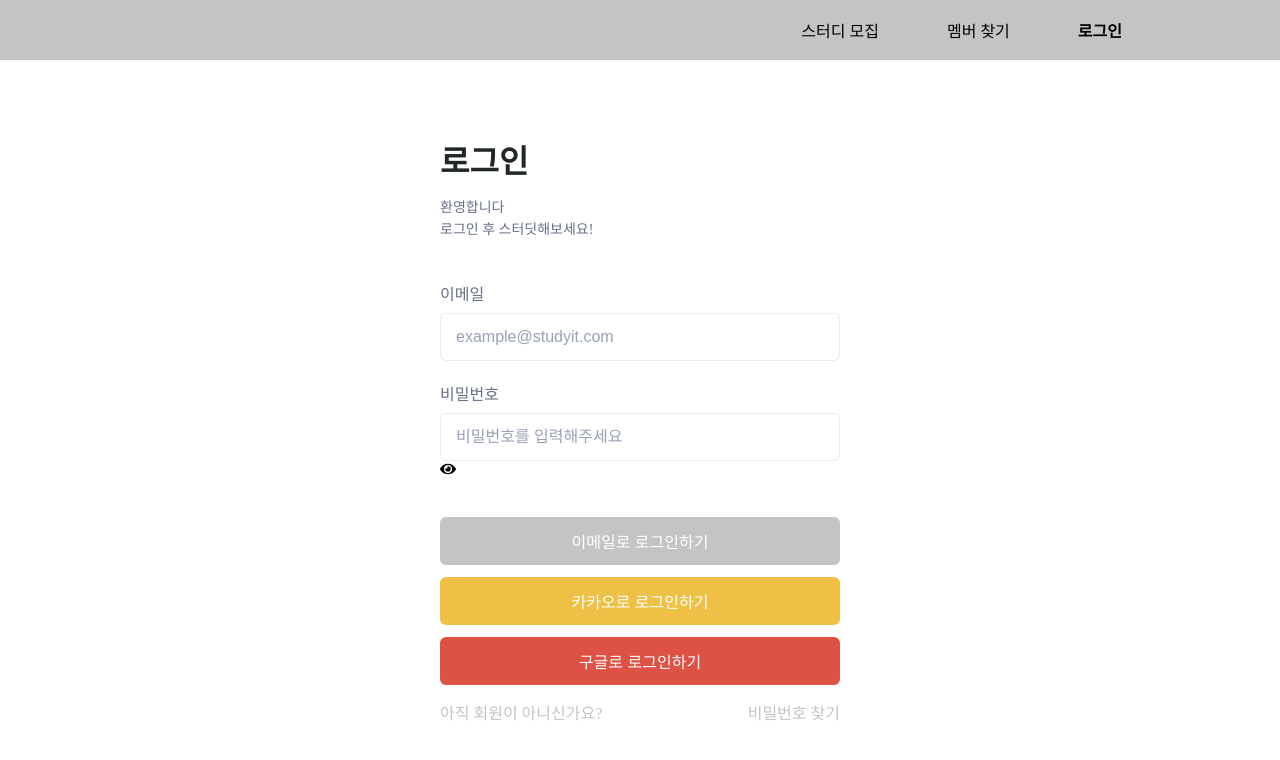
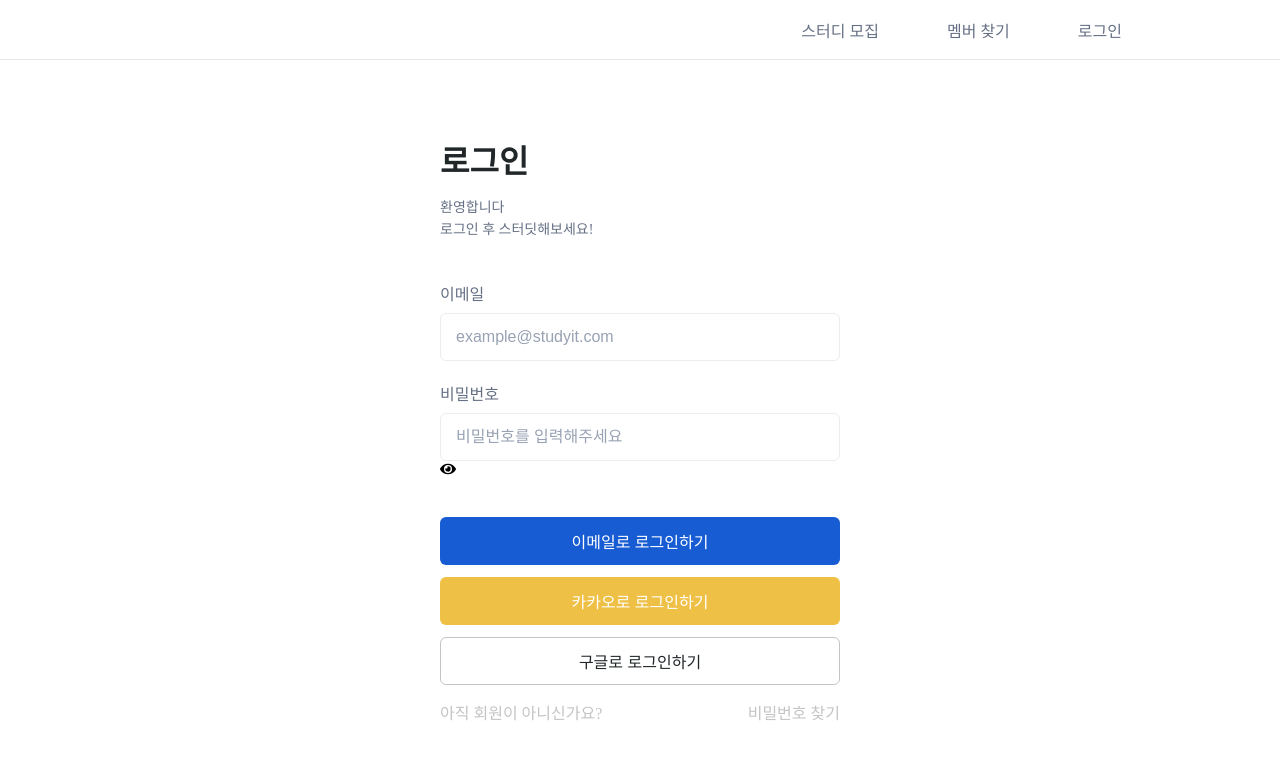
Before and after one commit to study-group-portfolio/study-frontend, a React (Create React App) app: page /login in a window 1280 px wide. Shown: the top 760 px of the page. Built offline with nearby package versions, Linux system fonts and the light colour scheme.

Commit message:
Signin form validation working

```diff
--- a/package.json
+++ b/package.json
@@ -32,7 +32,7 @@
       "last 1 safari version"
     ]
   },
-  "homepage": "http://study-group-portfolio/github.io/study-frontend",
+  "homepage": "https://study-group-portfolio.github.io/study-frontend",
   "devDependencies": {
     "@testing-library/jest-dom": "^5.11.4",
     "@testing-library/react": "^11.1.0",
--- a/src/App.tsx
+++ b/src/App.tsx
@@ -20,7 +20,7 @@ const GlobalStyle = createGlobalStyle`
 
   a {
     text-decoration: none;
-    color: ${(props) => props.theme.textColor}
+    color: #667085;
   }
 `;
 
--- a/src/components/Navbar.tsx
+++ b/src/components/Navbar.tsx
@@ -4,7 +4,8 @@ import { NavLink } from "react-router-dom";
 const Nav = styled.nav`
   width: 100%;
   height: 60px;
-  background-color: ${(props) => props.theme.bgColor};
+  background-color: transparent;
+  border-bottom: 1px solid #e4e7ec;
   display: flex;
   justify-content: flex-end;
   align-items: center;
@@ -25,34 +26,13 @@ function Navbar() {
     <Nav>
       <NavList>
         <NavItem>
-          <NavLink
-            to="/find-study"
-            style={(isActive) => ({
-              fontWeight: isActive ? "bold" : "normal",
-            })}
-          >
-            스터디 모집
-          </NavLink>
+          <NavLink to="/find-study">스터디 모집</NavLink>
         </NavItem>
         <NavItem>
-          <NavLink
-            to="/find-member"
-            style={(isActive) => ({
-              fontWeight: isActive ? "bold" : "normal",
-            })}
-          >
-            멤버 찾기
-          </NavLink>
+          <NavLink to="/find-member">멤버 찾기</NavLink>
         </NavItem>
         <NavItem>
-          <NavLink
-            to="/login"
-            style={(isActive) => ({
-              fontWeight: isActive ? "bold" : "normal",
-            })}
-          >
-            로그인
-          </NavLink>
+          <NavLink to="/login">로그인</NavLink>
         </NavItem>
       </NavList>
     </Nav>
--- a/src/pages/Login.tsx
+++ b/src/pages/Login.tsx
@@ -73,7 +73,7 @@ const LoginBtn = styled.button`
   height: 48px;
   border-radius: 6px;
   border-style: none;
-  background-color: #c4c4c4;
+  background-color: ${(props) => props.theme.primaryColor};
   margin-top: 40px;
   font-size: 16px;
   cursor: pointer;
@@ -87,9 +87,10 @@ const KakaoLoginBtn = styled(LoginBtn)`
 `;
 
 const GoogleLoginBtn = styled(KakaoLoginBtn)`
-  background-color: #de5246;
+  background-color: transparent;
   margin-top: 12px;
-  color: #fff;
+  color: #212729;
+  border: 1px solid #c4c4c4;
 `;
 
 const UtilityBox = styled.div`
--- a/src/pages/Signin.tsx
+++ b/src/pages/Signin.tsx
@@ -1,5 +1,5 @@
 import styled from "styled-components";
-import { Link } from "react-router-dom";
+import { useForm } from "react-hook-form";
 
 const Container = styled.div`
   width: 100%;
@@ -46,6 +46,12 @@ const PasswordLabel = styled(EmailLabel)`
   margin-top: 20px;
 `;
 
+const PasswordHelpText = styled.p`
+  color: #667085;
+  font-size: 14px;
+  margin-top: 6px;
+`;
+
 const EmailInput = styled.input`
   width: 400px;
   height: 48px;
@@ -81,6 +87,14 @@ const SigninBtn = styled.button`
 `;
 
 function EmailSignin() {
+  const {
+    register,
+    handleSubmit,
+    formState: { errors },
+  } = useForm();
+  const onValid = (data: any) => {
+    console.log(data);
+  };
   return (
     <Container>
       <Wrapper>
@@ -90,18 +104,31 @@ function EmailSignin() {
           <br />
           열정적인 멤버들이 기다리고 있어요!
         </Desc>
-        <Form>
+        <Form onSubmit={handleSubmit(onValid)}>
           <EmailLabel>이메일</EmailLabel>
-          <EmailInput placeholder="example@studyit.com"></EmailInput>
+          <EmailInput
+            {...(register("email"), { required: "이메일을 입력하세요" })}
+            placeholder="example@studyit.com"
+          ></EmailInput>
           <PasswordLabel>비밀번호</PasswordLabel>
           <PasswordInput
+            {...(register("password"),
+            {
+              required: true,
+              minLength: 8,
+            })}
             placeholder="비밀번호를 입력해주세요"
             type="password"
           ></PasswordInput>
+          <PasswordHelpText>영문/숫자/특수문자 조합, 8자~32자</PasswordHelpText>
           <PasswordLabel>비밀번호 확인</PasswordLabel>
-          <PasswordInput placeholder="비밀번호를 한 번 더 입력해주세요"></PasswordInput>
+          <PasswordInput
+            {...(register("confirmPassword"), { required: true, minLength: 8 })}
+            placeholder="비밀번호를 한 번 더 입력해주세요"
+            type="password"
+          ></PasswordInput>
+          <SigninBtn>회원가입하기</SigninBtn>
         </Form>
-        <SigninBtn>회원가입하기</SigninBtn>
       </Wrapper>
     </Container>
   );
--- a/src/pages/SigninReady.tsx
+++ b/src/pages/SigninReady.tsx
@@ -1,5 +1,4 @@
 import styled from "styled-components";
-import { Link } from "react-router-dom";
 
 const Container = styled.div`
   width: 100%;
@@ -53,10 +52,10 @@ const KakaoSignin = styled(EmailSignin)`
 `;
 
 const GoogleSignin = styled(EmailSignin)`
-  border: transparent;
-  background-color: #de5246;
+  border: 1px solid #c4c4c4;
+  background-color: transparent;
   margin-top: 12px;
-  color: #fff;
+  color: #212729;
 `;
 
 function Login() {
--- a/src/styled.d.ts
+++ b/src/styled.d.ts
@@ -2,8 +2,7 @@ import "styled-components";
 
 declare module "styled-components" {
   export interface DefaultTheme {
-    bgColor: string;
-    textColor: string;
-    elementColor?: string;
+    primaryColor: string;
+    secondaryColor: string;
   }
 }
--- a/src/theme.ts
+++ b/src/theme.ts
@@ -1,6 +1,6 @@
 import { DefaultTheme } from "styled-components";
 
 export const baseTheme: DefaultTheme = {
-  bgColor: "#c4c4c4",
-  textColor: "#000000",
+  primaryColor: "#175cd3",
+  secondaryColor: "#f6f6eb",
 };
```
Also changed, not shown: 15 other files (tests, documents, lock files or other folders).
